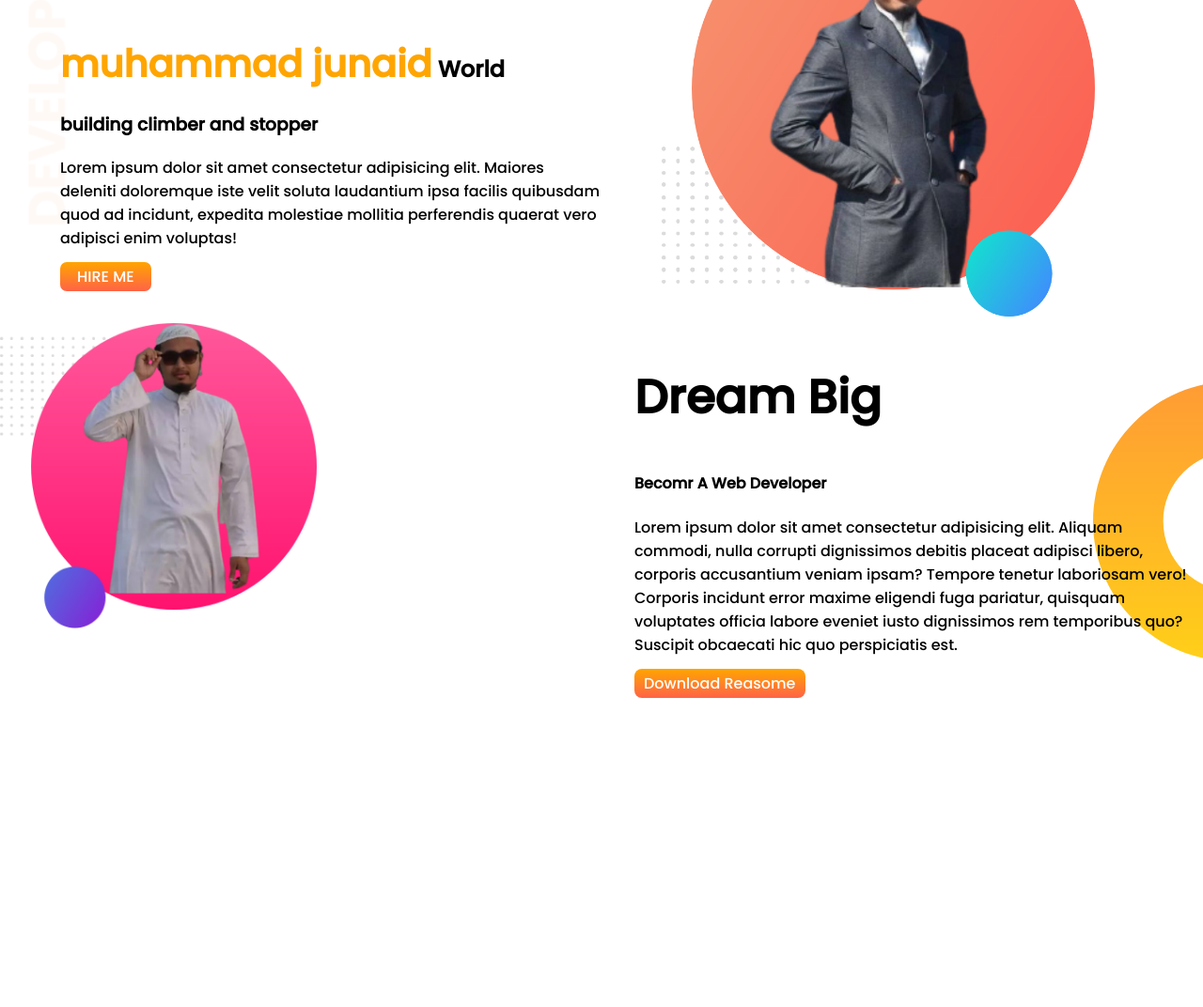
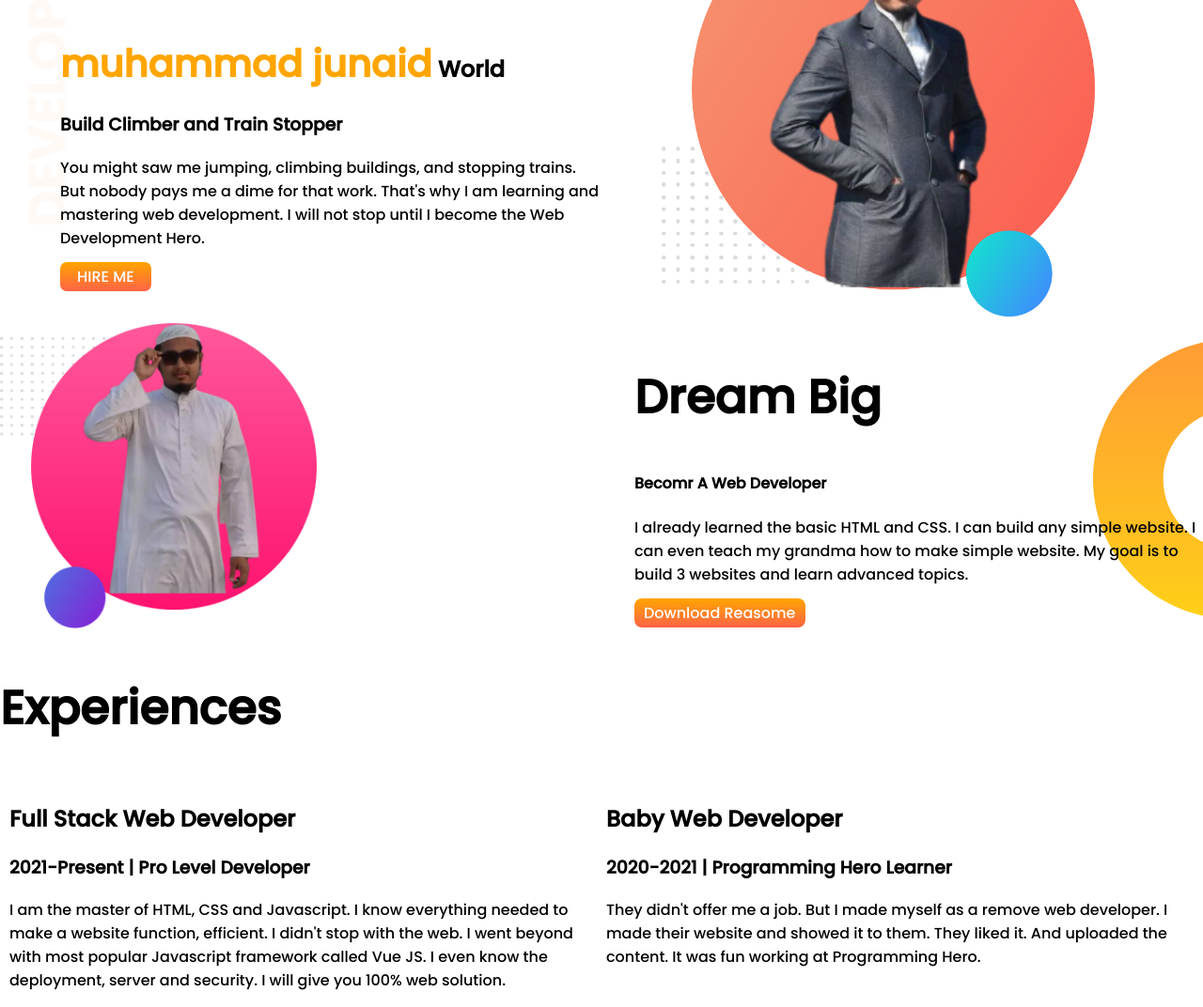
Before and after one commit to MuhammadJunaid01/Portfoli-web, a plain HTML site: page index.html in a window 1280 px wide. Shown: the part 120-1192 px from the top of the page at 94% size. Before the commit the page ends 885 px from the top, so only its background shows below. Drawn offline with Linux system fonts and the light colour scheme.

Commit message:
junaid lorem

```diff
--- a/index.html
+++ b/index.html
@@ -19,11 +19,14 @@
             <h1>Well Come!</h1>
             <h2><span class="orange">muhammad junaid</span> World </h2>
 
-            <h3>building climber and stopper
+            <h3>Build Climber and Train Stopper
+
             </h3>
-            <p>Lorem ipsum dolor sit amet consectetur adipisicing elit. Maiores deleniti doloremque iste velit soluta
-                laudantium ipsa facilis quibusdam quod ad incidunt, expedita molestiae mollitia perferendis quaerat vero
-                adipisci enim voluptas!</p>
+            <p>You might saw me jumping, climbing buildings, and stopping trains. But nobody pays me a dime for that
+                work. That's why I am learning and mastering web development. I will not stop until I become the Web
+                Development Hero.
+
+            </p>
 
             <a class="link-button" target="blank" href="https://www.linkedin.com/in/mj-juanaid-7358b5216/">HIRE ME</a>
 
@@ -44,14 +47,50 @@
             <h1>Dream Big</h1>
 
             <h4>Becomr A Web Developer</h4>
-            <p>Lorem ipsum dolor sit amet consectetur adipisicing elit. Aliquam commodi, nulla corrupti dignissimos
-                debitis placeat adipisci libero, corporis accusantium veniam ipsam? Tempore tenetur laboriosam vero!
-                Corporis incidunt error maxime eligendi fuga pariatur, quisquam voluptates officia labore eveniet iusto
-                dignissimos rem temporibus quo? Suscipit obcaecati hic quo perspiciatis est.</p>
+            <p>I already learned the basic HTML and CSS. I can build any simple website. I can even teach my grandma how
+                to make simple website. My goal is to build 3 websites and learn advanced topics.
+
+            </p>
             <a target="blank" href=https://www.facebook.com/profile.php?id=100009224856897"">Download Reasome</a>
-            <br><br>
+
 
         </div>
+    </section>
+
+    <section>
+        <h1>Experiences
+        </h1>
+
+        <div class="flexible">
+            <div class="mahmud">
+
+                <h2>Full Stack Web Developer
+                </h2>
+                <h3>2021-Present | Pro Level Developer
+                </h3>
+
+                <p>I am the master of HTML, CSS and Javascript. I know everything needed to make a website function,
+                    efficient. I didn't stop with the web. I went beyond with most popular Javascript framework called
+                    Vue
+                    JS. I even know the deployment, server and security. I will give you 100% web solution.
+
+                </p>
+            </div>
+
+            <div class="hossain">
+                <h2>Baby Web Developer
+                </h2>
+                <h3>2020-2021 | Programming Hero Learner
+                </h3>
+                <p>They didn't offer me a job. But I made myself as a remove web developer. I made their website and
+                    showed it to them. They liked it. And uploaded the content. It was fun working at Programming Hero.
+
+                </p>
+            </div>
+        </div>
+
+
+
     </section>
 
 
--- a/style.css
+++ b/style.css
@@ -18,7 +18,7 @@ h1{
     color: orange;
     font-size: 40px;
 }
-section{
+.top-banner{
     display: flex;
 }
 
@@ -64,3 +64,16 @@ section{
 .text{
     width: 50%;
 }
+
+.flexible{
+    display: flex;
+}
+
+.mahmud{
+    width: 50%;
+    margin-left: 10px;
+}
+
+.hossain{
+    width: 50%;
+}
```
